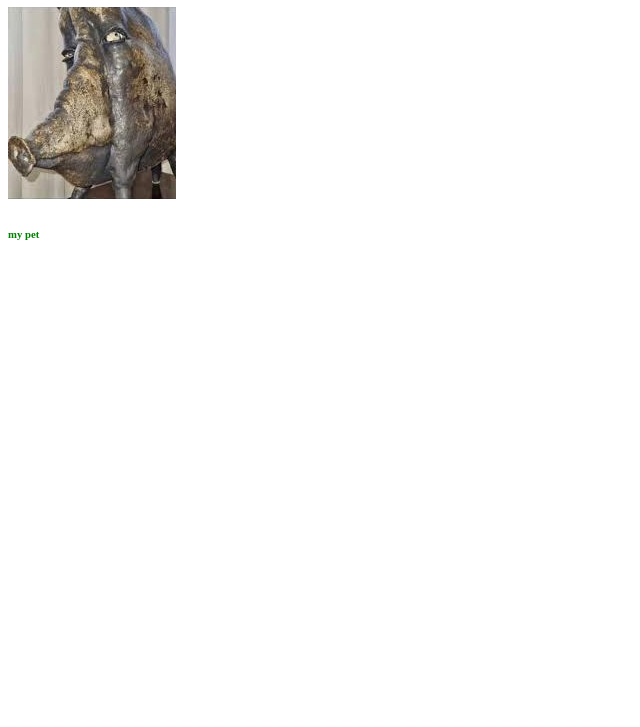
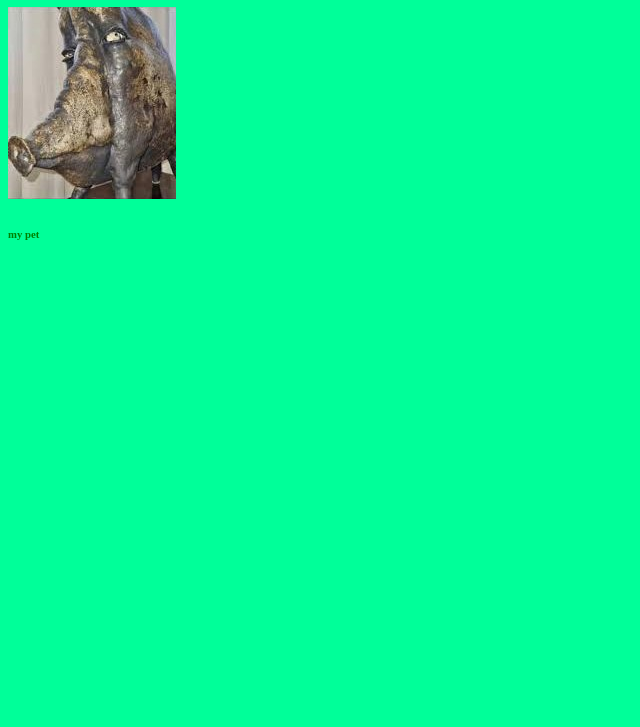
Before and after one commit to obrrruno/style.css, a plain HTML site: page index.html in a window 1280 px wide. Shown: the part 73-800 px from the top of the page, without its empty margins (0-640 px from the left). Drawn offline with Linux system fonts and the light colour scheme.

Commit message:
Update index.html

```diff
--- a/index.html
+++ b/index.html
@@ -1,5 +1,6 @@
 <!DOCTYPE html>
 <html lang="en">
+<body style="background-color:rgb(0, 255, 153);">
 <head>
     <meta charset="UTF-8">
     <meta name="viewport" content="width=device-width, initial-scale=1.0">
```
